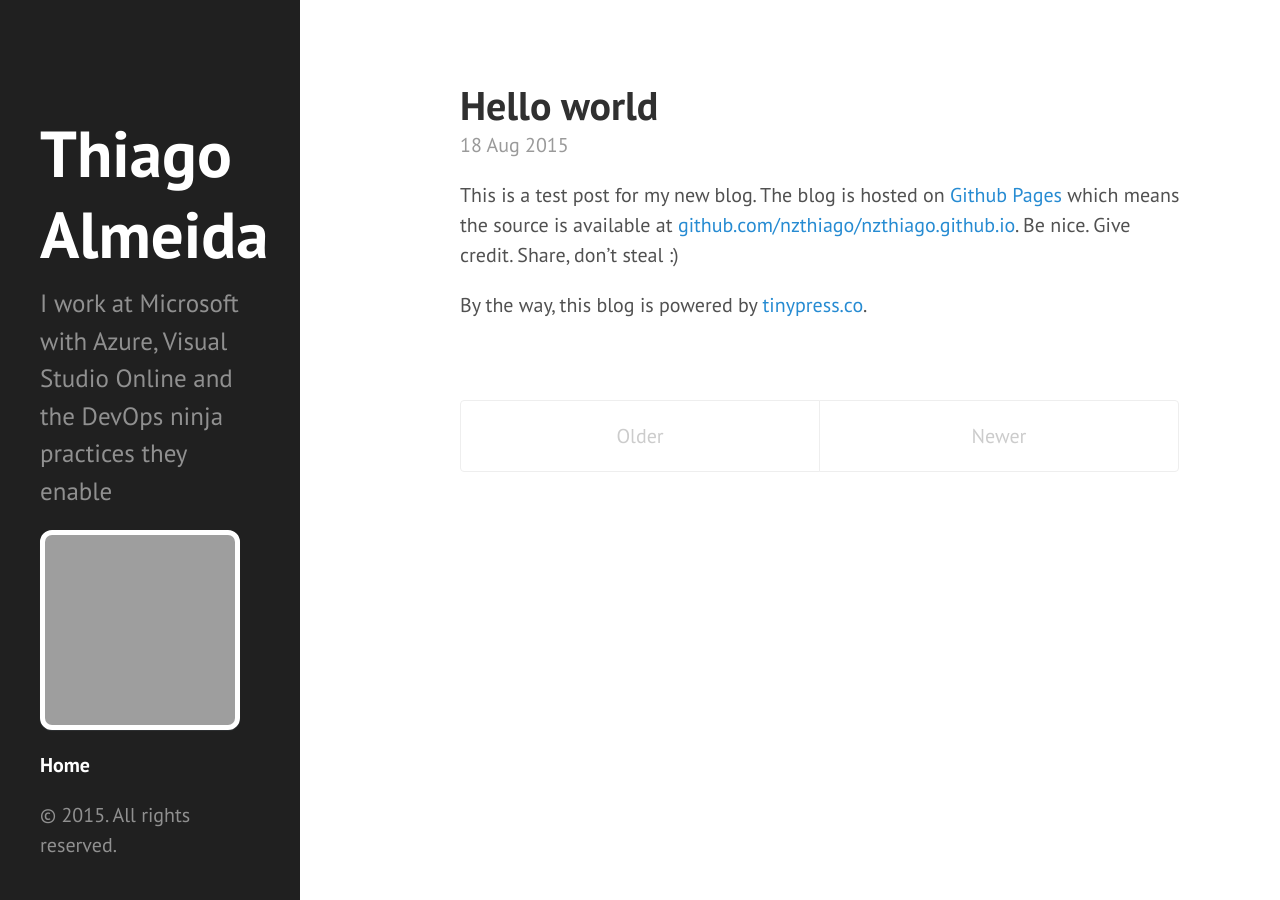
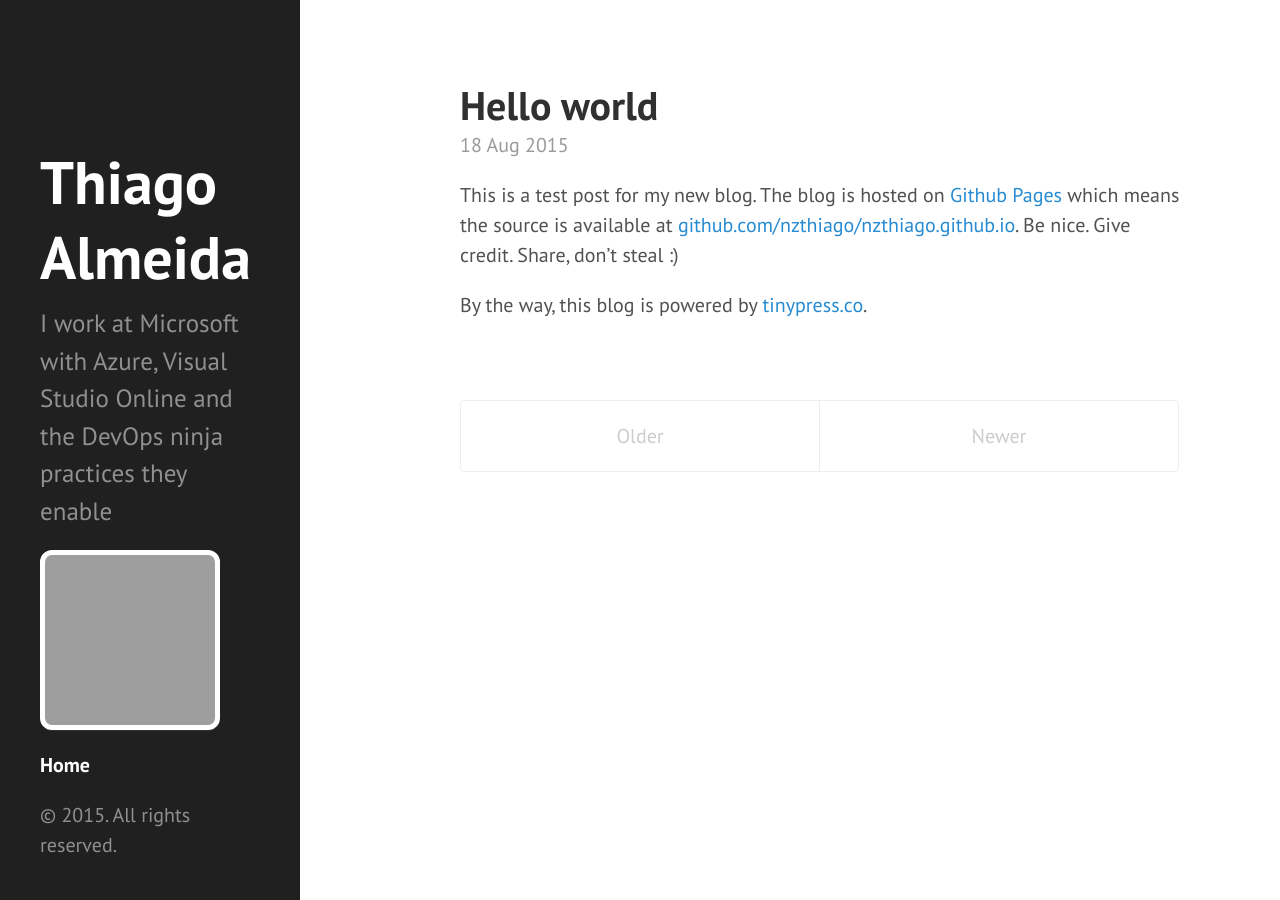
Before and after one commit to nzthiago/nzthiago.github.io, a Jekyll site: the page built from index.html, in a window 1280 px wide. Built offline with Jekyll 4.4.1, drawn with Linux system fonts in a browser that asks for light colours; the list of posts is cut into pages by our own code; grey boxes are pictures that could not be loaded.

Commit message:
Updating title font size and avatar

```diff
--- a/public/css/custom.css
+++ b/public/css/custom.css
@@ -3,7 +3,7 @@
     border: 5px solid #fff;
     border-radius: 12px;
     box-shadow: 0 1px 1px rgba(136,153,166,0.15);
-    height: 200px;
+    height: 180px;
     position: relative;
-    width: 200px;
+    width: 180px;
 }
--- a/public/css/hyde.css
+++ b/public/css/hyde.css
@@ -80,7 +80,7 @@ html {
   color: #fff;
   margin-top: 0;
   /* font-family: "Abril Fatface", serif; */
-  font-size: 3.25rem;
+  font-size: 3.00rem;
 }
 
 /* Sidebar nav */
```
